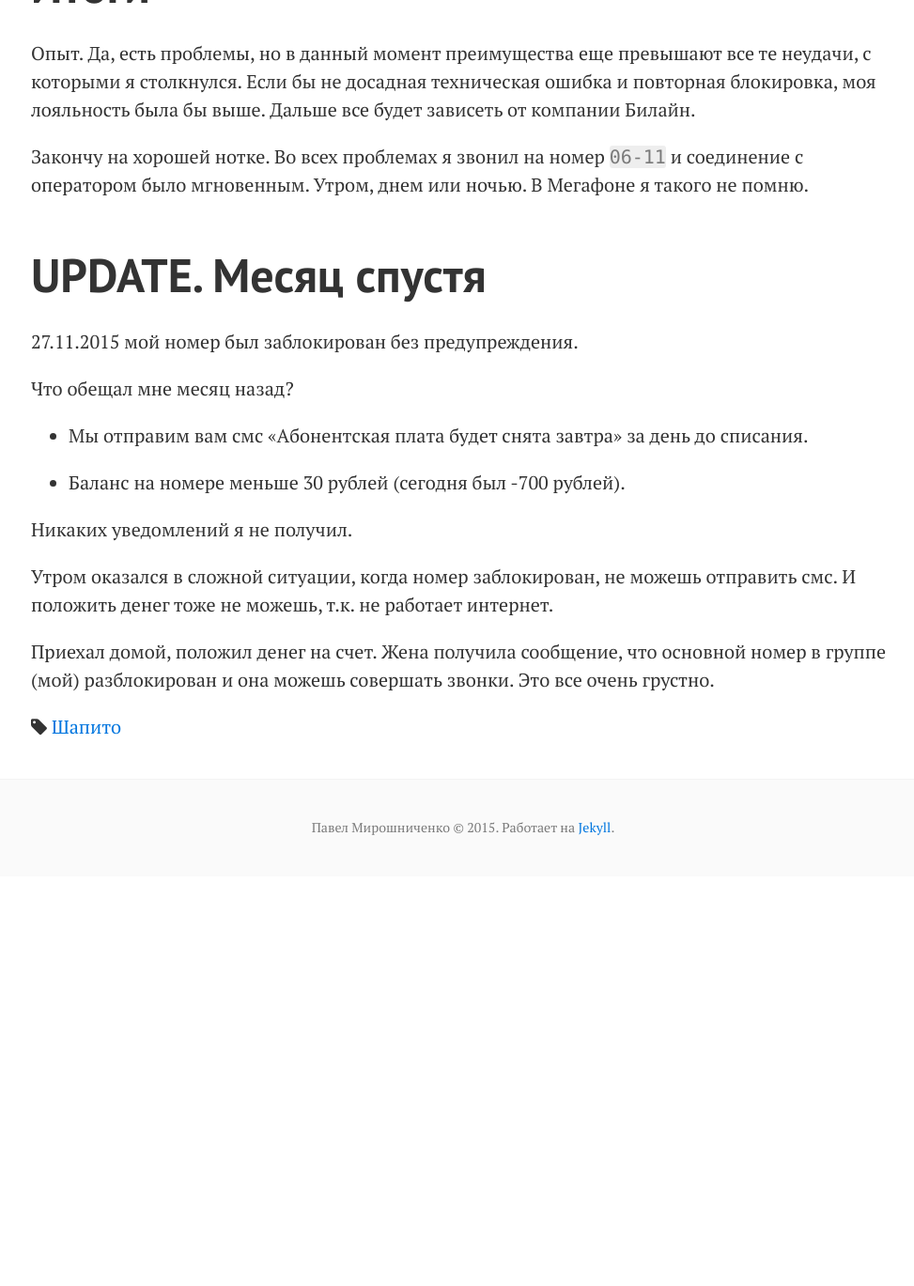
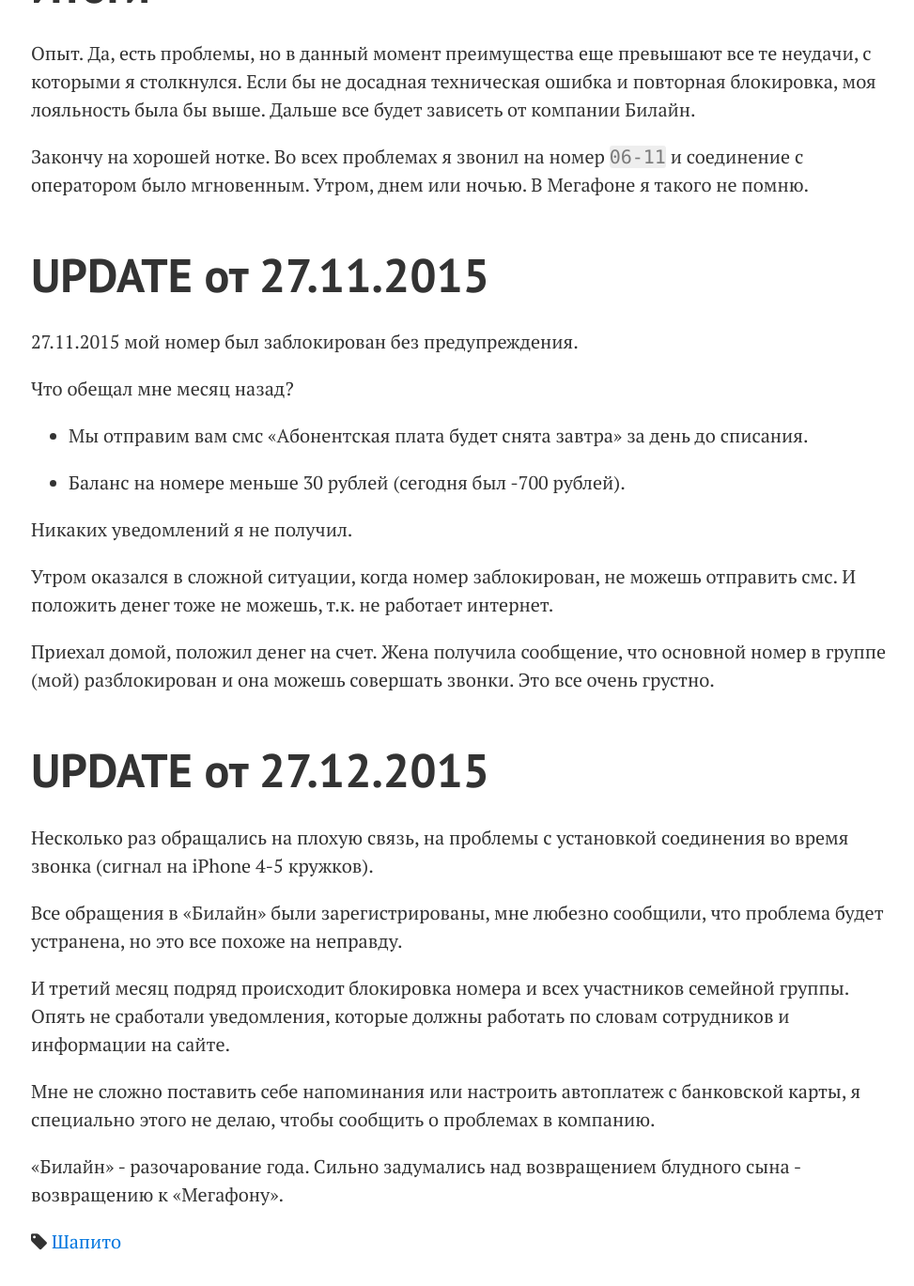
Before and after one commit to facetheheat/facetheheat.github.io, a Jekyll site: the page built from _posts/2015-10-30-mnp-to-beeline.markdown, in a window 1280 px wide and 1400 px high, scrolled down 4171 px. Shown: the top 1369 px of the window at 94% size, without its empty margins (147-1120 px from the left). Built offline with Jekyll 4.4.1, drawn with Linux system fonts in a browser that asks for light colours; comment, search, counter and statistics services are not loaded; before the commit the page ends 5104 px from its top, so only the background shows below that; some of the changed text lies outside the part shown.

Commit message:
обновление от 27.12.15

```diff
--- a/_posts/2015-10-30-mnp-to-beeline.markdown
+++ b/_posts/2015-10-30-mnp-to-beeline.markdown
@@ -88,7 +88,7 @@
 Закончу на хорошей нотке. Во всех проблемах я звонил на номер `06-11` и соединение с оператором было мгновенным.
 Утром, днем или ночью. В Мегафоне я такого не помню.
 
-# UPDATE. Месяц спустя
+# UPDATE от 27.11.2015
 27.11.2015 мой номер был заблокирован без предупреждения.
 
 Что обещал мне месяц назад?
@@ -102,3 +102,15 @@
 Утром оказался в сложной ситуации, когда номер заблокирован, не можешь отправить смс. И положить денег тоже не можешь, т.к. не работает интернет.
 
 Приехал домой, положил денег на счет. Жена получила сообщение, что основной номер в группе (мой) разблокирован и она можешь совершать звонки. Это все очень грустно.
+
+# UPDATE от 27.12.2015
+Несколько раз обращались на плохую связь, на проблемы с установкой соединения во время звонка (сигнал на iPhone 4-5 кружков).
+
+Все обращения в «Билайн» были зарегистрированы, мне любезно сообщили, что проблема будет устранена, но это все похоже на неправду.
+
+И третий месяц подряд происходит блокировка номера и всех участников семейной группы. Опять не сработали уведомления, которые
+должны работать по словам сотрудников и информации на сайте.
+
+Мне не сложно поставить себе напоминания или настроить автоплатеж с банковской карты, я специально этого не делаю, чтобы сообщить о проблемах в компанию.
+
+«Билайн» - разочарование года. Сильно задумались над возвращением блудного сына - возвращению к «Мегафону».
```
